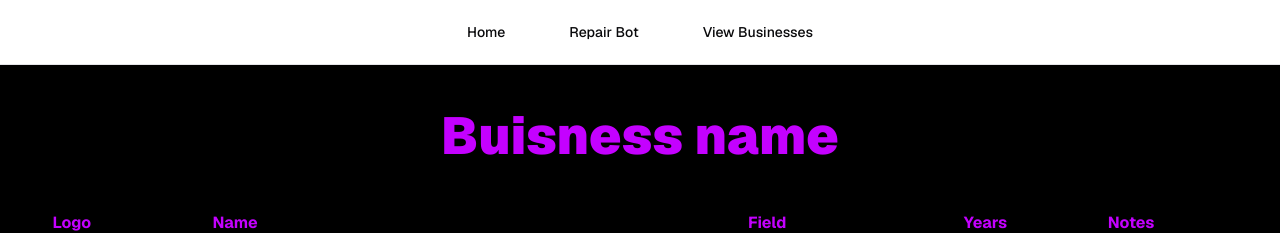
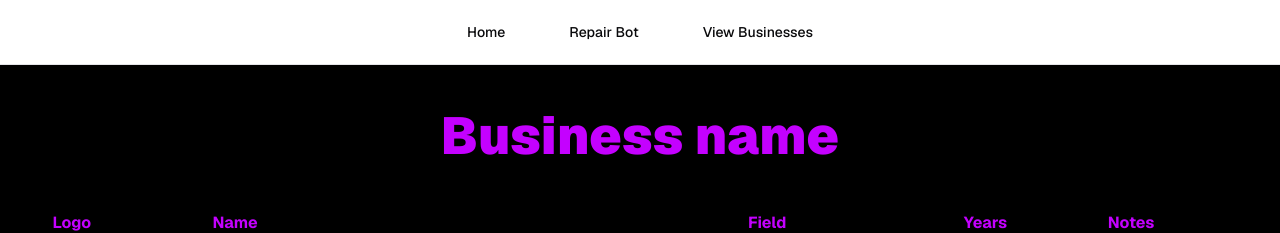
Before and after one commit to CrazyMan80052/boss-chatbot-tool, a Next.js app: page /businesses in a window 1280 px wide. Shown: the top 233 px of the page. Built offline with nearby package versions, Linux system fonts and the light colour scheme.

Commit message:
Update page.tsx

```diff
--- a/app/businesses/page.tsx
+++ b/app/businesses/page.tsx
@@ -40,7 +40,7 @@ export default function ViewBusiness() {
     >
       {/* Large title at top */}
       <header style={{ width: "100%", textAlign: "center", marginBottom: 24 }}>
-        <h1 style={{ fontSize: "3.25rem", fontWeight: 900 }}>Buisness name</h1>
+        <h1 style={{ fontSize: "3.25rem", fontWeight: 900 }}>Business name</h1>
       </header>
 
       {/* Massive "table" in the middle (semantic table with clickable rows) */}
```
